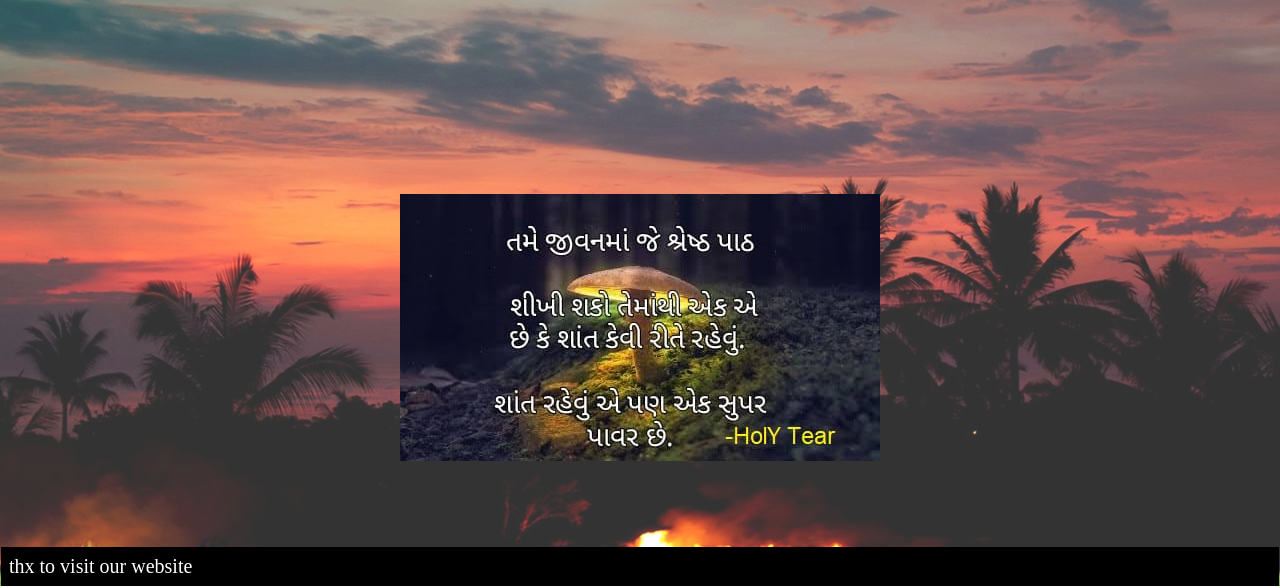
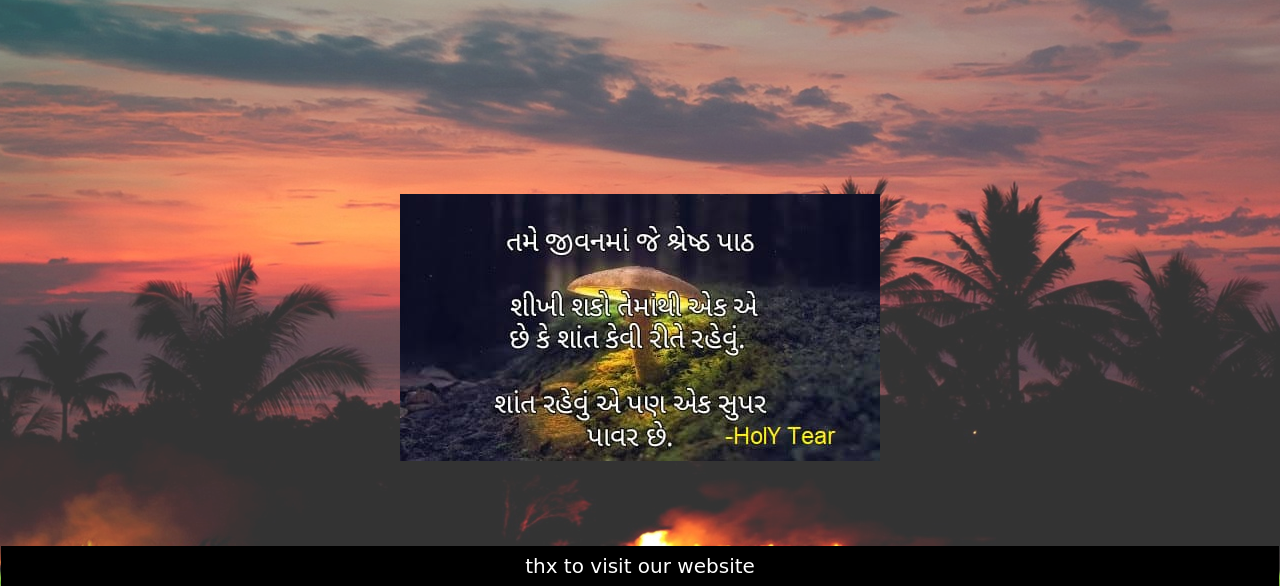
Before and after one commit to dhruv4023/HolYTeaR, a plain HTML site: page Quotes.html in a window 1280 px wide. Shown: the part 214-802 px from the top of the page. Drawn offline with Linux system fonts and the light colour scheme.

Commit message:
added date

```diff
--- a/Quotes.html
+++ b/Quotes.html
@@ -51,8 +51,12 @@
             </div>
         </section>
         <button onclick="topFunction()" title="Go to top"><img id="myBtn" src="./images/upArrow.jpg" alt=""></button>
-        <section class="foot"> thx to visit our website </section>
-</body>
+        <section class="foot">
+            <div class="ft">
+                thx to visit our website
+            </div>
+        </section>
+    </body>
 <script src="java.js"></script>
 
 </html>
--- a/csss.css
+++ b/csss.css
@@ -235,6 +235,7 @@ h2 {
   text-align: center;
   flex-grow: 3;
   font-family: cursive;
+  /* justify-content: center; */
   /* border:1px solid tomato; */
 }
 /* top button */
```
Also changed, not shown: picture.html (+5 -1 lines).
